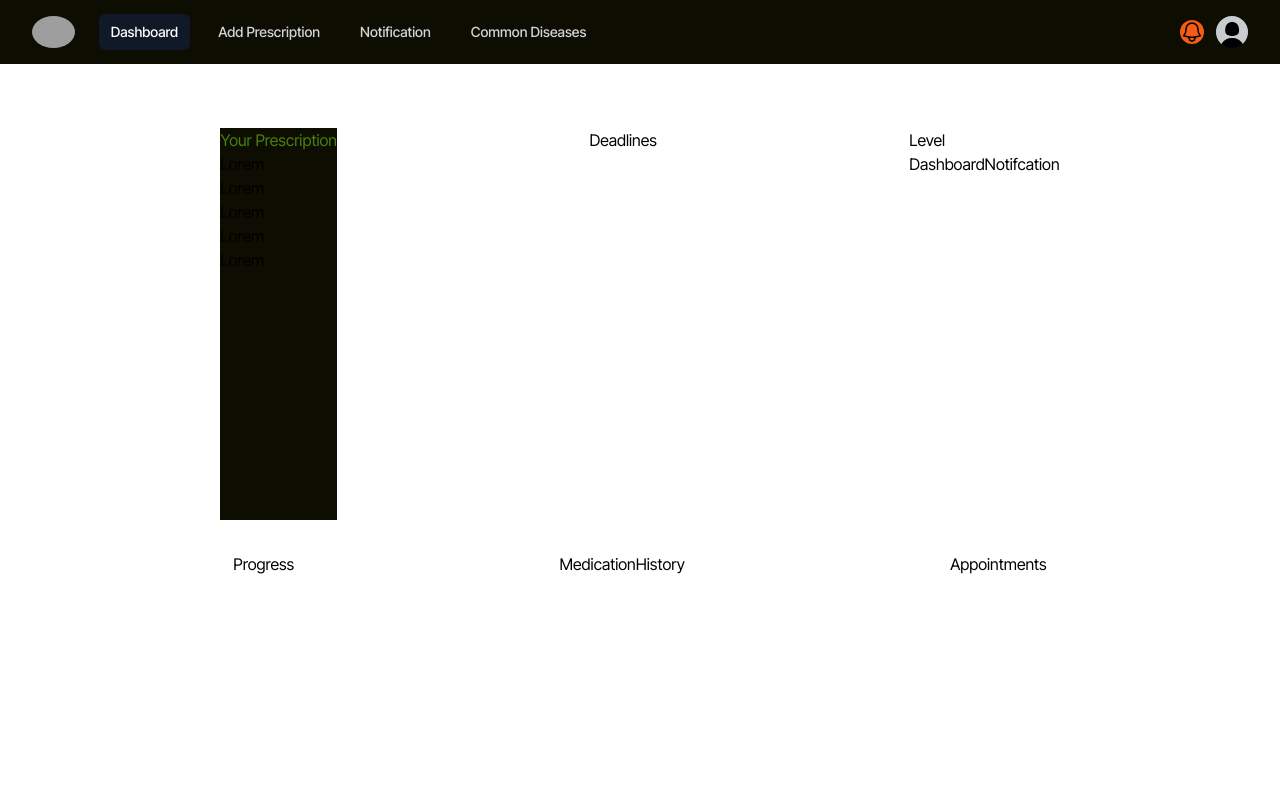
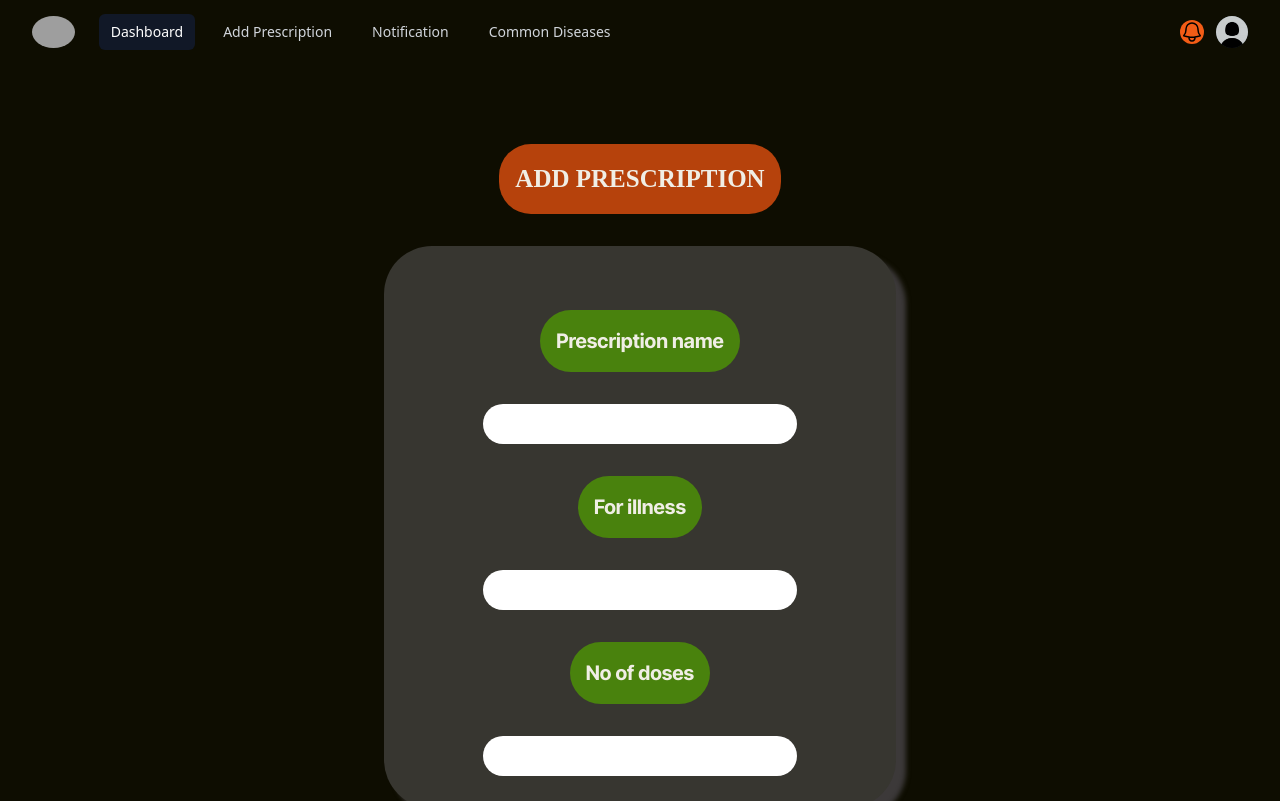
Before and after one commit to Aaryan-Urunkar/Newbiethon, a React (Vite) app in the folder newbiethon/: page / in a window 1280 px wide. Shown: the top 801 px of the page. Built offline with nearby package versions, Linux system fonts and the light colour scheme; grey boxes are pictures that could not be loaded.

Commit message:
Minor changes{

```diff
--- a/newbiethon/src/App.css
+++ b/newbiethon/src/App.css
@@ -0,0 +1,5 @@
+body{
+    margin:0;
+    padding: 0px;
+    background-color: #0e0d01;
+  }
--- a/newbiethon/src/App.jsx
+++ b/newbiethon/src/App.jsx
@@ -1,13 +1,13 @@
 import { useState } from 'react'
 import Navbar from './components/Navbar'
 import './App.css'
-import Content from './components/Content'
+import {Addpage} from './components/Addpage/Addpage'
 function App() {
   const [count, setCount] = useState(0)
   return (
     <>
       <Navbar />
-      <Content />
+      <Addpage/>
     </>
   )
 }
--- a/newbiethon/src/components/Addpage/Addpage.css
+++ b/newbiethon/src/components/Addpage/Addpage.css
@@ -11,11 +11,13 @@ h1{
     display: inline-block;
     font-family: 'Poppins';
     color : #f0eee5;
-    font-weight: bold;
+    font-weight: bold !important;
     background-color: #b6420c;
     border-radius: 2rem;
     padding: 1rem;
     transition: color .3s, background-color .3s;
+    margin: 2rem !important;
+    font-size: 25px !important;
 }
 
 h1:hover{
@@ -29,6 +31,7 @@ h1:hover{
     display : flex;
     flex-direction : column;
     align-items: center;
+    margin-top:3rem;
 }
 
 .detail input{
@@ -48,6 +51,7 @@ h1:hover{
     padding: 1rem;
     font-size: 20px;
     transition: color .3s, background-color .3s;
+    margin: 2rem !important;
 }
 
 .detail p:hover{
--- a/newbiethon/src/components/Addpage/Addpage.jsx
+++ b/newbiethon/src/components/Addpage/Addpage.jsx
@@ -6,13 +6,13 @@ export const Addpage = () => {
     <>
             <div className='container'>
                 <link rel="preconnect" href="https://fonts.googleapis.com" />
-                <link rel="preconnect" href="https://fonts.gstatic.com" crossorigin />
+                <link rel="preconnect" href="https://fonts.gstatic.com" />
                 <link href="https://fonts.googleapis.com/css2?family=Inter+Tight:ital,wght@0,100..900;1,100..900&display=swap" rel="stylesheet" />
                 <h1>ADD PRESCRIPTION</h1>
                 <div className='details'>
-                    <Detail name ={"Prescription name"} type = {"text"}/>
-                    <Detail name = {"For illness"} type={"text"}/>
-                    <Detail name = {"No of doses"} type={"number"} />
+                    <Detail id={1} name ={"Prescription name"} type = {"text"}/>
+                    <Detail id={2} name = {"For illness"} type={"text"}/>
+                    <Detail id={3} name = {"No of doses"} type={"number"} />
                 </div>
                 <button type="submit" className='btn'>ADD PRESCRIPTION</button>
             </div>
@@ -25,7 +25,7 @@ const Detail = (props)=>{
     return(<>
                 <div className='detail'>
                     <p>{props.name}</p>
-                    <input type={props.type} />
+                    <input id={"input" + props.id} type={props.type} />
                 </div>
             </>);
 }
--- /dev/null
+++ b/newbiethon/src/components/Diseases_Page/Layout.jsx
@@ -0,0 +1 @@
+import './'
```
Also changed, not shown: newbiethon/src/components/Diseases_Page/Layout.css (added).
